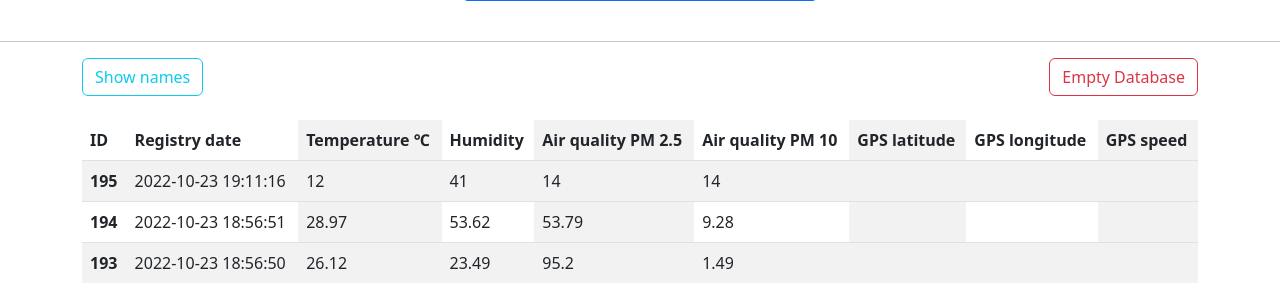
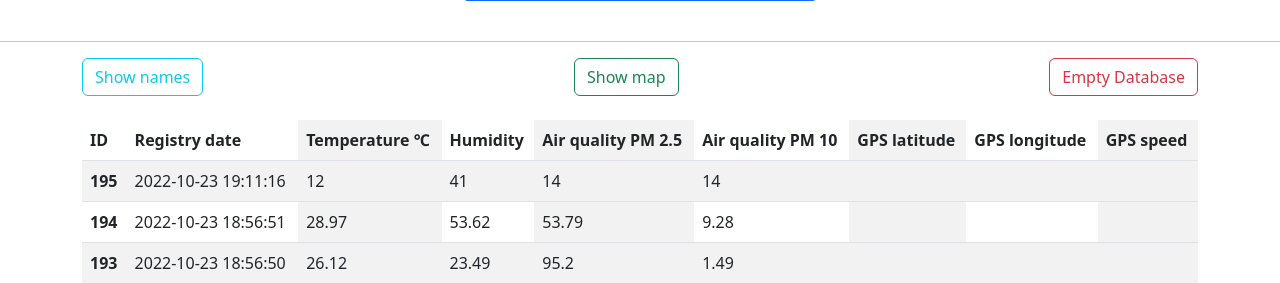
Before and after one commit to CristiCriss17G/senzorserver_openhub, a PHP site: page / in a window 1280 px wide. Shown: the part 410-693 px from the top of the page. Run offline with PHP 8.4, Linux system fonts and the light colour scheme; data comes from the database, SQL or seed files in the repository; both versions use the stored data as it was after the commit; a stand-in replaces the project's code that opens the database connection; some libraries are stand-ins or nearby versions.

Commit message:
added google map with buttons

```diff
--- a/assets/css/style.css
+++ b/assets/css/style.css
@@ -1,4 +1,13 @@
 #data-entries.no-name tbody tr td:first-of-type,
-#data-entries.no-name thead tr th.name-api {
+#data-entries.no-name thead tr th.name-api,
+.no-map {
   display: none;
 }
+
+/* Set the size of the div element that contains the map */
+#map {
+  height: 400px;
+  /* The height is 400 pixels */
+  width: 100%;
+  /* The width is the width of the web page */
+}
--- a/assets/js/main.js
+++ b/assets/js/main.js
@@ -32,6 +32,20 @@ toggleNames.addEventListener("click", () => {
   }
 });
 
+// toggle map button
+const toggleMap = document.getElementById("toggle-map");
+toggleMap.addEventListener("click", () => {
+  document.querySelectorAll(".map-el").forEach((el) => {
+    el.classList.toggle("no-map");
+  });
+
+  if (toggleMap.innerHTML === "Hide Names") {
+    toggleMap.innerHTML = "Show Map";
+  } else {
+    toggleMap.innerHTML = "Hide Map";
+  }
+});
+
 // empty database button
 const emptyDatabase = document.getElementById("empty-database");
 emptyDatabase.addEventListener("click", () => {
@@ -56,6 +70,8 @@ emptyDatabase.addEventListener("click", () => {
       });
   }
 });
+
+let sensorsLastRecording = {};
 
 // get content from show_update.php every 10 seconds and put it in the table with the id data-entries without jquery
 const tableBody = document
@@ -115,20 +131,47 @@ const refreshAndGetData = () => {
           tableBody.appendChild(row);
         });
 
+        // store just the latest data for every sensor, considering that the data is sorted from newest to oldest
+        // check if the data has location, if not, take it from the newest data that has location
+        sensorsLastRecording = {};
+        data.forEach((entry) => {
+          if (!sensorsLastRecording[entry.ID]) {
+            sensorsLastRecording[entry.ID] = entry;
+          }
+          if (
+            (!sensorsLastRecording[entry.ID].GPS_lat ||
+              !sensorsLastRecording[entry.ID].GPS_lon) &&
+            entry.GPS_lat &&
+            entry.GPS_lon
+          ) {
+            sensorsLastRecording[entry.ID].GPS_lat = entry.GPS_lat;
+            sensorsLastRecording[entry.ID].GPS_lon = entry.GPS_lon;
+            sensorsLastRecording[entry.ID].GPS_vit = entry.GPS_vit;
+          }
+        });
+
+        // send data to map and generate markers
+        window.updateMarkers(sensorsLastRecording);
+
         lastUpdate = data[0].reg_ID;
         clearInterval(refreshInterval);
-        // console.log(
-        //   `fast update since ${Math.floor(Date.now() / 1000) - now} seconds`
-        // );
+        console.log(
+          `fast update since ${Math.floor(Date.now() / 1000) - now} seconds`
+        );
         refreshInterval = setInterval(refreshAndGetData, 2000);
       } else {
         clearInterval(refreshInterval);
-        // console.log(
-        //   `slow update since ${Math.floor(Date.now() / 1000) - now} seconds`
-        // );
+        console.log(
+          `slow update since ${Math.floor(Date.now() / 1000) - now} seconds`
+        );
         refreshInterval = setInterval(refreshAndGetData, 10000);
       }
     });
 };
-refreshAndGetData();
-let refreshInterval = setInterval(refreshAndGetData, 10000);
+
+let refreshInterval;
+
+document.addEventListener("DOMContentLoaded", () => {
+  refreshAndGetData();
+  refreshInterval = setInterval(refreshAndGetData, 10000);
+});
--- /dev/null
+++ b/assets/js/map.js
@@ -0,0 +1,116 @@
+// Galati location
+const galati = { lat: 45.4377134, lng: 28.0124756 };
+// map variable to be populated with the map
+let map;
+
+/**
+ * Function to initialize and add the map in Galati, Romania
+ */
+function initMap() {
+  map = new google.maps.Map(document.getElementById("map"), {
+    zoom: 12,
+    center: galati,
+  });
+}
+
+// object to store current markers
+let markers = {};
+
+/**
+ * Function to add a marker to the map
+ * @param {Object} location - The location of the marker
+ * @param {String} title - The title of the marker
+ * @param {String} content - The content of the marker
+ * @param {String|number} key - The key of the marker
+ */
+function addMarker(location, title, content, key) {
+  if (location !== null) {
+    markers[key] = {};
+    markers[key]["marker"] = new google.maps.Marker({
+      position: location,
+      map,
+      title,
+    });
+
+    markers[key]["infoWindow"] = new google.maps.InfoWindow({
+      content,
+    });
+
+    markers[key]["marker"].addListener("click", () => {
+      markers[key]["infoWindow"].open(map, markers[key]["marker"]);
+    });
+  } else {
+    markers[key] = {};
+    markers[key]["marker"] = new google.maps.Marker({
+      position: galati,
+      map,
+      title,
+    });
+
+    markers[key]["infoWindow"] = new google.maps.InfoWindow({
+      content,
+    });
+
+    markers[key]["marker"].addListener("click", () => {
+      markers[key]["infoWindow"].open(map, markers[key]["marker"]);
+    });
+  }
+}
+
+/**
+ * Function to update a marker on the map
+ * @param {String|number} key - The key of the marker
+ * @param {Object} location - The location of the marker
+ * @param {String} content - The content of the marker
+ */
+function updateMarker(key, location, content) {
+  // if location is not null, update the marker
+  if (location !== null) {
+    markers[key]["marker"].setPosition(location);
+  }
+
+  // update the content if it is changed
+  if (markers[key]["infoWindow"].getContent() !== content) {
+    markers[key]["infoWindow"].setContent(content);
+  }
+}
+
+/**
+ * Function to receive data from the update function and add markers to the map
+ * @param {Object} data - The data received from the update function
+ */
+function updateMarkers(data) {
+  for (const key in data) {
+    const entry = data[key];
+    // check if the entry has a GPS location
+    let location;
+    if (entry.GPS_lat && entry.GPS_lon) {
+      location = {
+        lat: parseFloat(entry.GPS_lat),
+        lng: parseFloat(entry.GPS_lon),
+      };
+    } else {
+      location = null;
+    }
+    const title = entry.sensor_name;
+    const content = `
+            <div>
+                <h3>${entry.sensor_name}</h3>
+                <p>Temperature: ${entry.temperature_c} °C</p>
+                <p>Humidity: ${entry.humidity} %</p>
+                <p>PM2.5: ${entry.pm2_5} μg/m3</p>
+                <p>PM10: ${entry.pm10} μg/m3</p>
+            </div>
+        `;
+
+    // check if the marker exists
+    if (markers[key]) {
+      updateMarker(key, location, content);
+    } else {
+      addMarker(location, title, content, key);
+    }
+  }
+}
+
+window.updateMarkers = updateMarkers;
+window.initMap = initMap;
--- a/index.php
+++ b/index.php
@@ -5,7 +5,7 @@ include ABSPATH . '/header.php';
 
 ?>
 
-<div class="container mt-3 py-4">
+<section class="container mt-3 py-4">
     <form role="form" method="post" action="./post_request.php">
         <div class="row align-items-center">
             <div class="col-lg-4">
@@ -52,13 +52,24 @@ include ABSPATH . '/header.php';
             <div class="col-lg-4"><button type="submit" class="btn btn-primary w-100">Submit</button></div>
         </div>
     </form>
-</div>
+</section>
+
+<hr class="map-el no-map">
+<section class="container my-3 map-el no-map">
+    <div class="row">
+        <div class="col-12">
+        <div id="map"></div>
+        </div>
+    </div>
+</section>
+
 <hr>
 
-<div class="container">
+<section class="container">
     <div class="row mb-4">
         <div class="col-md-12 d-flex justify-content-between">
             <button id="toggle-names" class="btn btn-outline-info">Show names</button>
+            <button id="toggle-map" class="btn btn-outline-success">Show map</button>
             <button id="empty-database" class="btn btn-outline-danger">Empty Database</button>
         </div>
     </div>
@@ -86,9 +97,14 @@ include ABSPATH . '/header.php';
             </div>
         </div>
     </div>
-</div>
+</section>
 
+<script src="./assets/js/map.js" type="module"></script>
 <script src="./assets/js/main.js"></script>
+<script
+src="https://maps.googleapis.com/maps/api/js?key=AIzaSyDb6aXaGmNWlFwWSkMALiXf0b5FIEEGnLw&callback=initMap&v=weekly"
+defer
+></script>
 
 <?php
 include dirname(__FILE__) . '/footer.php';
```
Also changed, not shown: database/databases/senzorRebooters.db.
